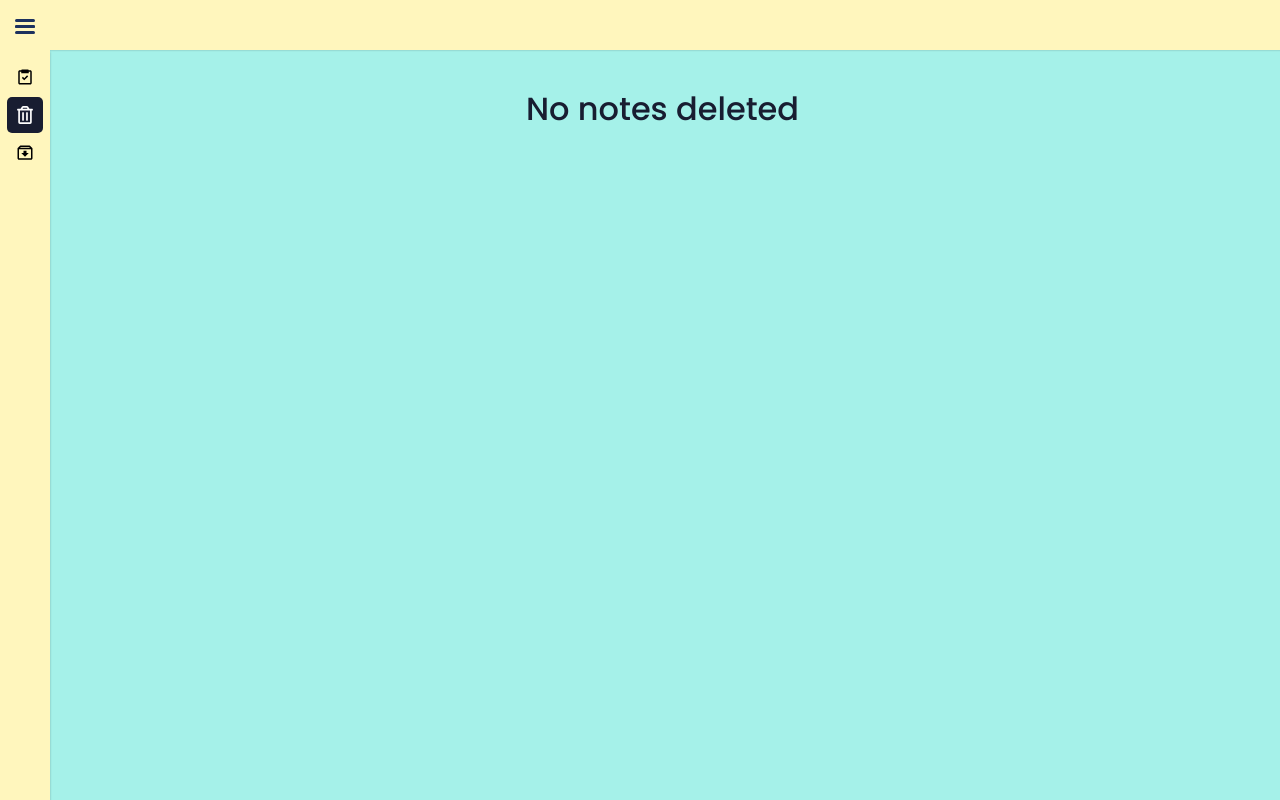
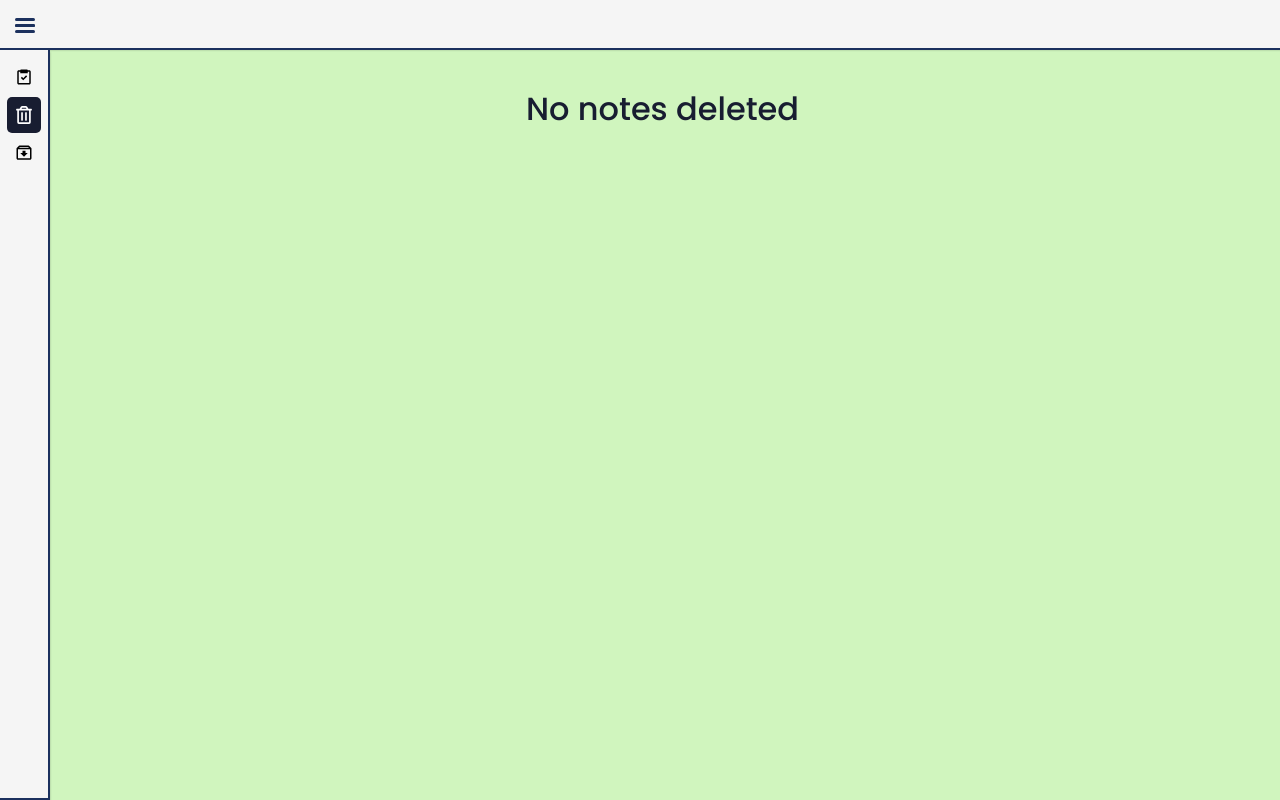
Before and after one commit to hardik-143/todo-list-h, a React (Create React App) app: page /trash in a window 1280 px wide. Built offline with nearby package versions, Linux system fonts and the light colour scheme.

Commit message:
updates styles

```diff
--- a/src/scss/index.scss
+++ b/src/scss/index.scss
@@ -89,7 +89,7 @@ button {
   left: 20px;
 }
 .main-wrapper {
-  background: #a5f1e9;
+  background: #D0F5BE;
   padding: 60px 10px 10px;
   height: 100vh;
   flex-grow: 1;
@@ -123,7 +123,7 @@ button {
   background: #fff;
   box-shadow: 0 2px 3px rgb(0, 0, 0, 0.1);
   border-radius: 5px;
-  border: 1px solid #c2c2c2;
+  border: 1px solid #181d31;
   margin: 0 auto 30px;
   box-shadow: 0 4px 10px #20202040;
 
@@ -196,9 +196,10 @@ button {
     margin: 10px;
     position: relative;
     border-radius: 3px;
+    border: 1px solid #181d31;
     box-shadow: 0 4px 5px #a4a4a440;
     padding: 0.75rem 1rem 0;
-    border: 1px solid #b8b8b8a1;
+    // border: 1px solid #b8b8b8a1;
     transition: box-shadow 0.2s linear;
     user-select: none;
     &.singleTaskHidden {
@@ -334,34 +335,34 @@ button.deleteTask {
   color: #dc3535;
   &:hover {
     color: #fff;
-    background: #dc3535;
+    background: #181d31;
   }
 }
 button.restoreTask {
   color: #227c70;
   &:hover {
     color: #fff;
-    background: #227c70;
+    background: #181d31;
   }
 }
 button.archiveTask {
   color: #227c70;
   &:hover {
     color: #fff;
-    background: #227c70;
+    background: #181d31;
   }
 }
 button.colorTask {
   color: #169b21;
   svg {
-    transition: all 0.2s cubic-bezier(0.69, 0.77, 0.68, 0.98);
+    transition: transform 0.2s cubic-bezier(0.69, 0.77, 0.68, 0.98);
   }
   &.rotate svg {
     transform: rotate(180deg);
   }
   &:hover {
     color: #fff;
-    background: #169b21;
+    background: #181d31;
   }
 }
 .tf-btn {
--- a/src/scss/navbar.scss
+++ b/src/scss/navbar.scss
@@ -90,7 +90,8 @@ nav {
   justify-content: space-between;
   z-index: 10;
   box-shadow: 2px 0 2px #20202050;
-  background: #fff6bd;
+  border-bottom: 2px solid #1c315e;
+  background: #F5F5F5;
 }
 .sidebar {
   padding: 7px;
@@ -107,8 +108,10 @@ nav {
   height: calc(100vh - 50px);
   position: fixed;
   top: 50px;
-  background: #fff6bd;
+  background: #F5F5F5;
   left: 0;
+  border-right: 2px solid #1c315e;
+  border-bottom: 2px solid #1c315e;
   @media screen and (max-width: 991px) {
     height: auto;
     left: 0;
```
Also changed, not shown: 1 other file (tests, documents, lock files or other folders).
